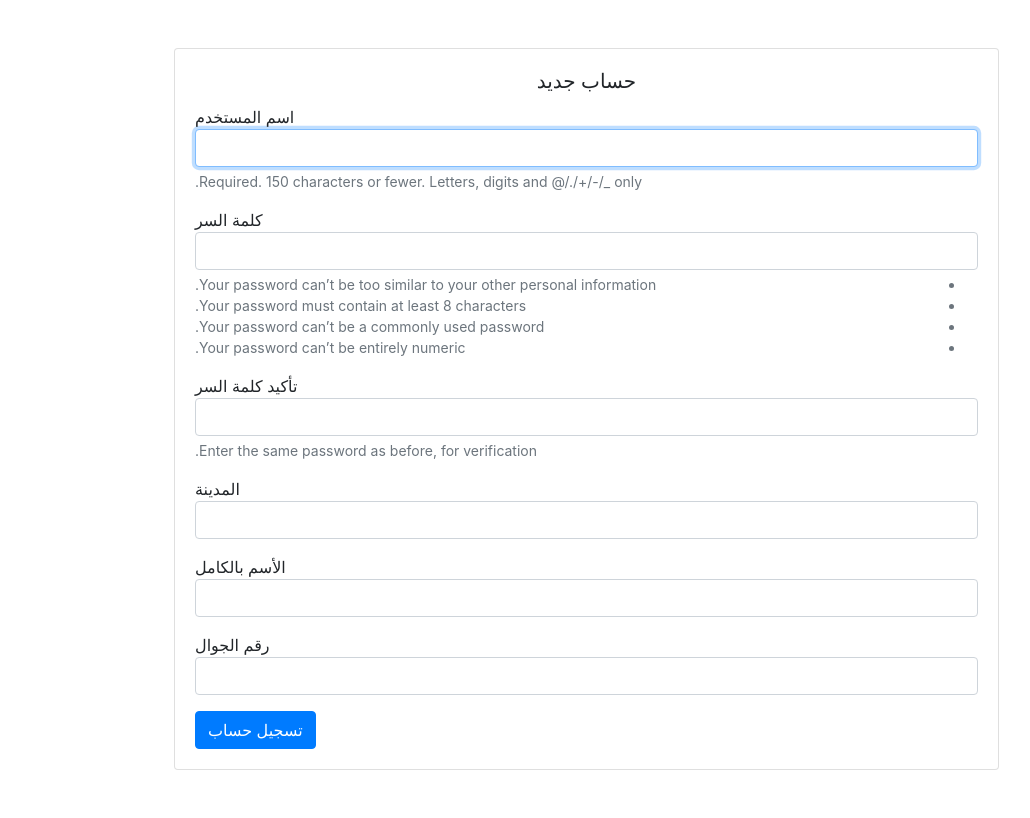
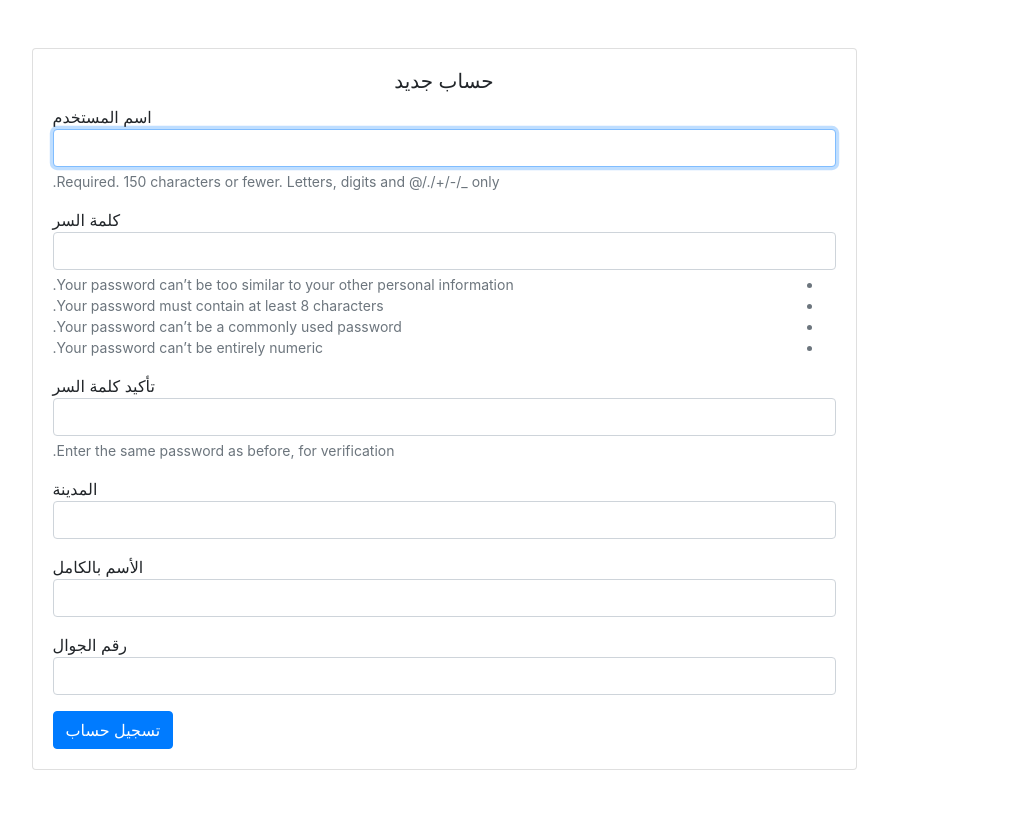
Before and after one commit to Muhammadreda264/hidelivery, a Django app: page /driver/signup/ in a window 1280 px wide. Shown: the part 56-874 px from the top of the page, without its empty margins (196-1226 px from the left). Run offline with Django 3.2, Linux system fonts and the light colour scheme; some libraries are stand-ins or nearby versions.

Commit message:
Update driver_sign_up.html

```diff
--- a/delivery/templates/driver_sign_up.html
+++ b/delivery/templates/driver_sign_up.html
@@ -31,7 +31,7 @@
 </nav>
 <div class="container">
     <div class="row">
-      <div class="col-sm-9 col-md-9 col-lg-9 col-12">
+      <div class="col-lg-9 col-md-9 col-lg-9 col-12 mx-auto">
         <div class="card card-signin my-5">
           <div class="card-body">
             <h5 class="card-title text-center">حساب جديد</h5>
```
